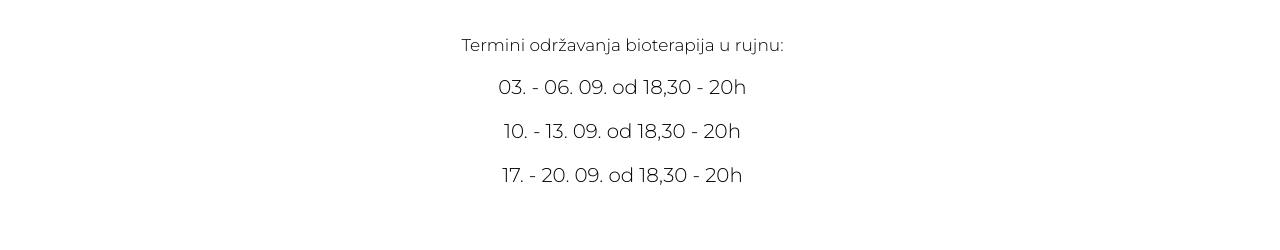
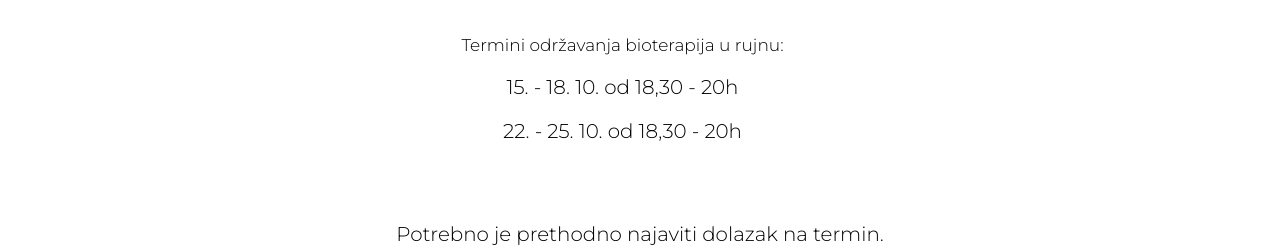
Before and after one commit to antepetrovic/bio, a website: page termini/index.html in a window 1280 px wide. Shown: the part 550-800 px from the top of the page. Drawn offline with nearby package versions, Linux system fonts and the light colour scheme.

Commit message:
Update index.html

```diff
--- a/termini/index.html
+++ b/termini/index.html
@@ -59,7 +59,7 @@
     <article class="termini">
         <h1 class="title">TERMINI</h1>
         <!--<div>-->
-            <!--<h3>Termini održavanja bioterapija u rujnu:</h3>-->
+            <!--<h3>Termini održavanja bioterapija u listopadu:</h3>-->
             <!--<h3>-->
                 <!--02. - 03.09. od 18-20 h-->
             <!--</h3>-->
@@ -80,13 +80,13 @@
         <div>
             <h3>Termini održavanja bioterapija u rujnu:</h3>
             <h3>
-                03. - 06. 09. od 18,30 - 20h
+                15. - 18. 10. od 18,30 - 20h
             </h3>
             <h3>
-                10. - 13. 09. od 18,30 - 20h
+                22. - 25. 10. od 18,30 - 20h
             </h3>
             <h3>
-                17. - 20. 09. od 18,30 - 20h
+
             </h3>
 
 
```
